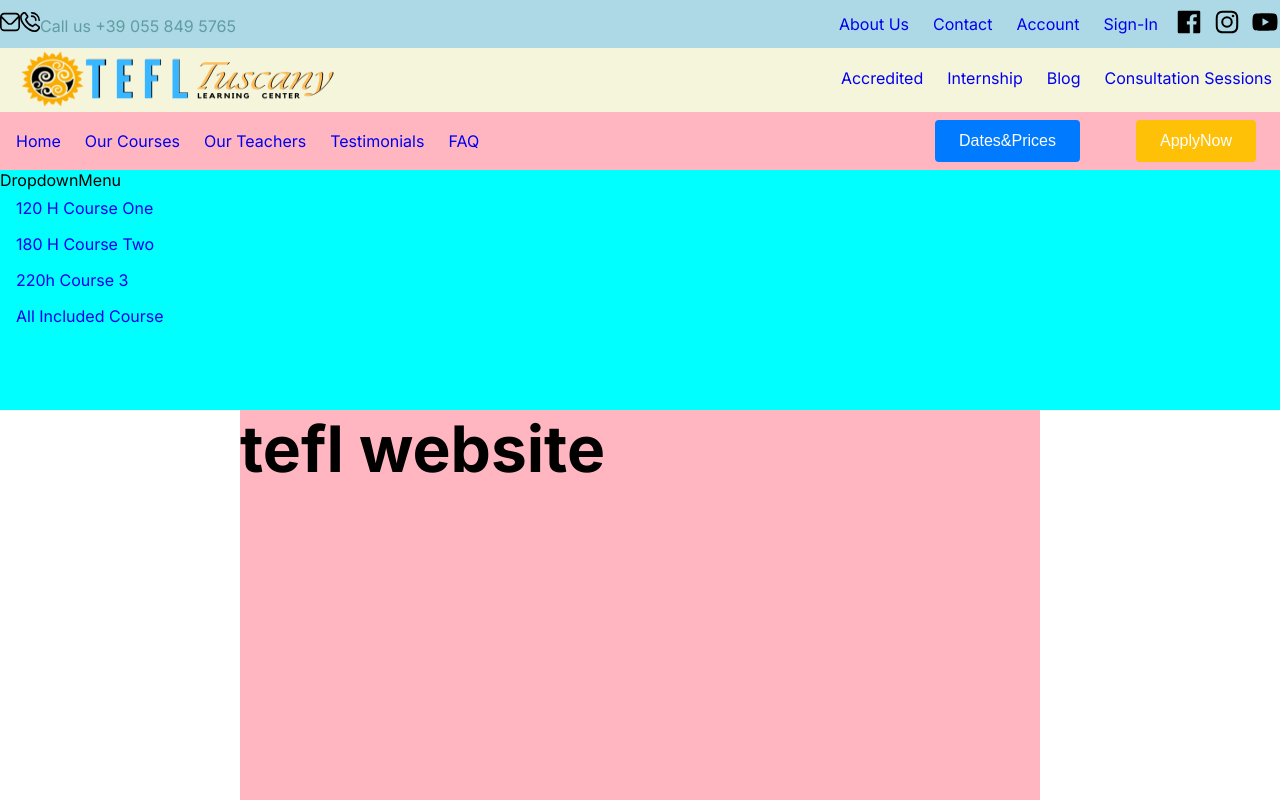
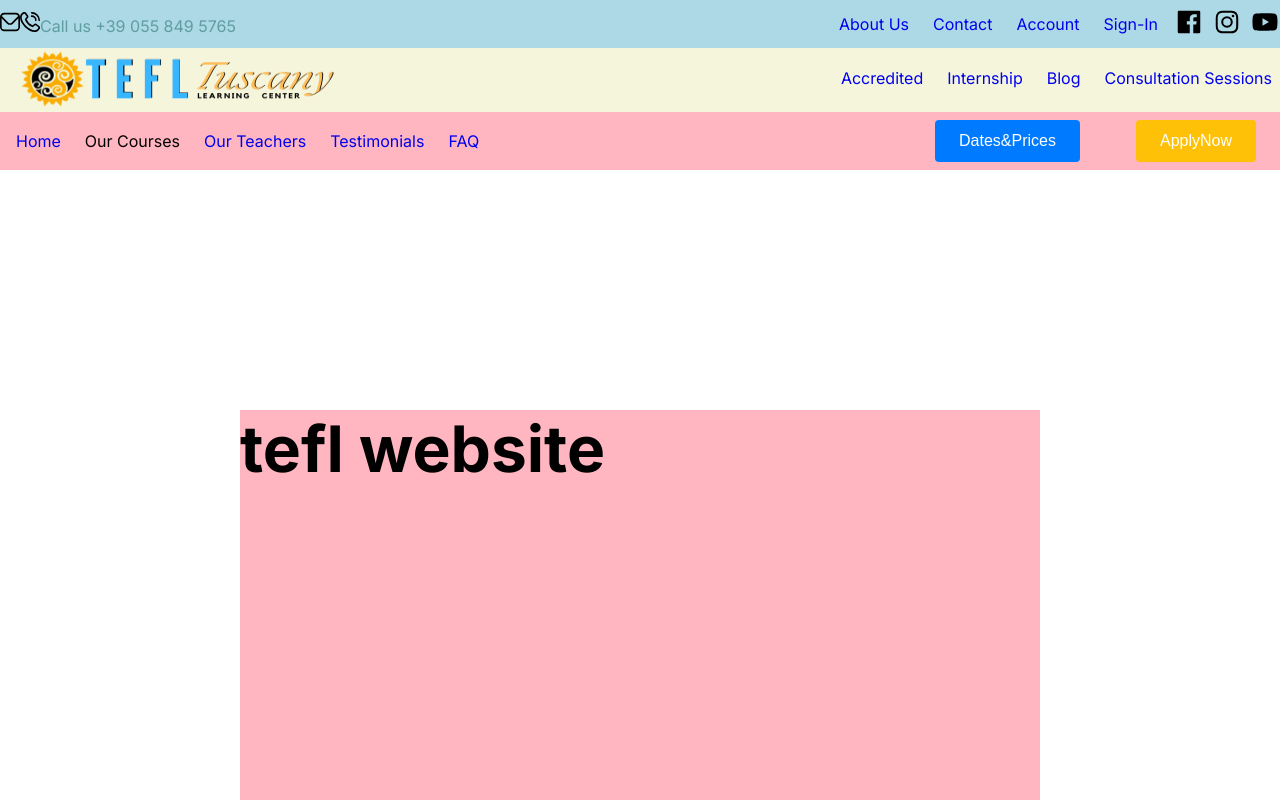
Before and after one commit to MassimilianoMarcello/tefl_school, a Next.js app: page / in a window 1280 px wide. Shown: the top 800 px of the page. Built offline with nearby package versions, Linux system fonts and the light colour scheme.

Commit message:
navbar before styling. not yet dynamic

```diff
--- a/components/NavBar/BottomNavbar.tsx
+++ b/components/NavBar/BottomNavbar.tsx
@@ -7,6 +7,7 @@ import DropdownMenu from "./DropdownMenu";
 
 const BottomNavbar = () => {
   const [fix, setFix] = useState(false);
+  const [dropdownVisible, setDropdownVisible] = useState(false); // Aggiunto stato per la visibilità del menu dropdown
 
   useEffect(() => {
     function handleScroll() {
@@ -39,11 +40,13 @@ const BottomNavbar = () => {
                 home
               </Link>
             </li>
-            <li className={s.navItem}>
-              <Link href={"/our_courses"} className={s.linkTag}>
-                {" "}
-                our courses
-              </Link>
+            <li
+              className={s.navItem}
+              onMouseEnter={() => setDropdownVisible(true)} // Mostra il menu dropdown quando passi il mouse sopra
+              onMouseLeave={() => setDropdownVisible(false)} // Nascondi il menu dropdown quando il mouse esce
+            >
+              <a className={s.linkTag}>our courses</a> {/* Cambiato Link in 'a' per gestire manualmente l'evento */}
+              {dropdownVisible && <DropdownMenu />} {/* Mostra il menu dropdown se dropdownVisible è true */}
             </li>
             <li className={s.navItem}>
               <Link href={"/our_teachers"} className={s.linkTag}>
@@ -76,9 +79,7 @@ const BottomNavbar = () => {
           </ul>
         </div>
       </div>
-      <DropdownMenu/>
     </div>
-
   );
 };
 
```
